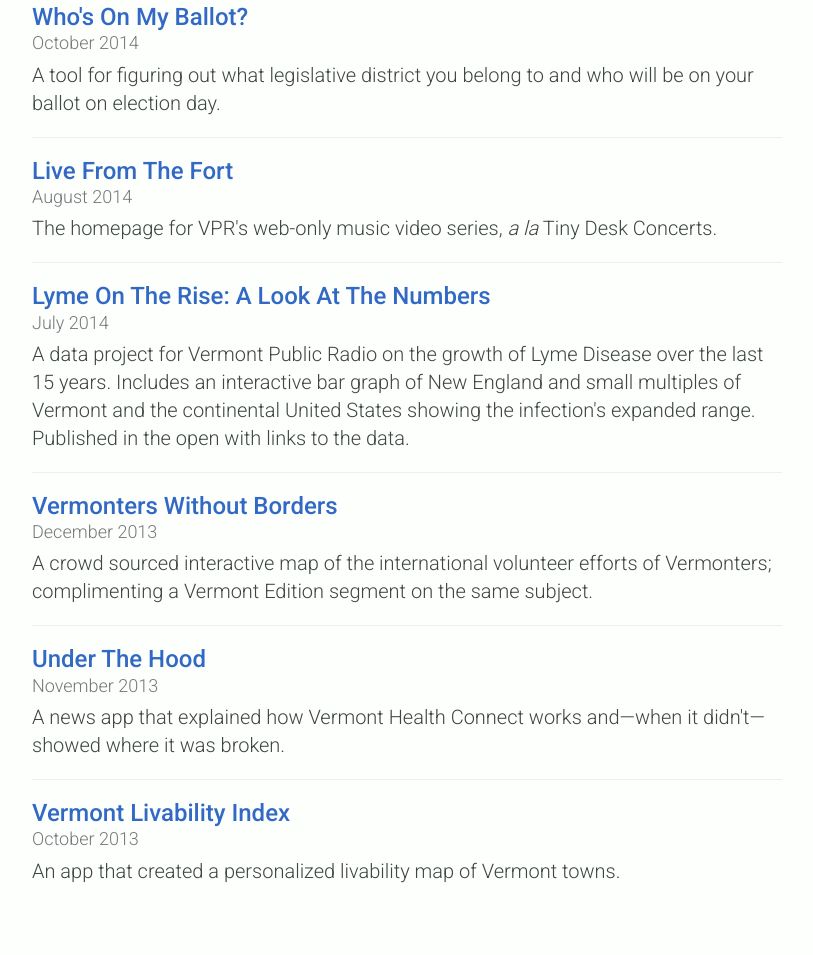
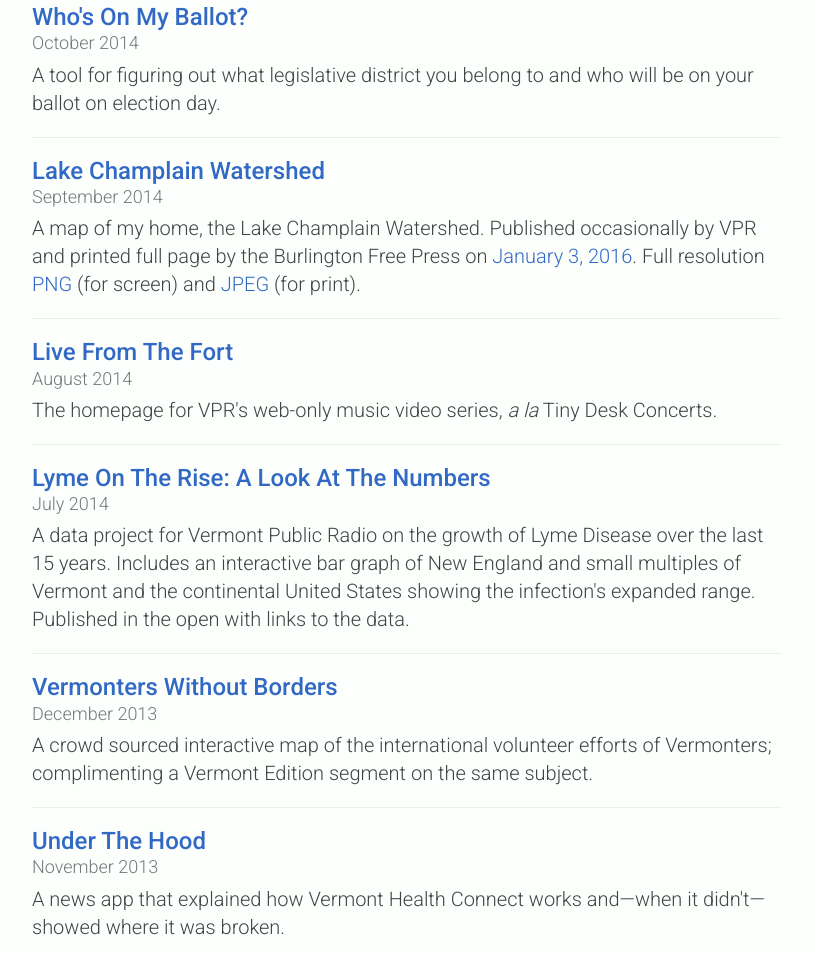
Before and after one commit to mattparrilla/mattparrilla.github.io, a plain HTML site: page index.html in a window 1280 px wide. Shown: the part 1615-2570 px from the top of the page, without its empty margins (233-1046 px from the left). Drawn offline with Linux system fonts and the light colour scheme; files whose address does not match are found by name.

Commit message:
Update blog with watershed

```diff
--- a/index.html
+++ b/index.html
@@ -125,6 +125,13 @@
 
             <hr>
 
+            <div class="project">
+                <h3><a href="http://www.matthewparrilla.com/static/img/lake-champlain-watershed-small.png">Lake Champlain Watershed</a></h3>
+                <p class="date">September 2014</p>
+                <p>A map of my home, the Lake Champlain Watershed. Published occasionally by VPR and printed full page by the Burlington Free Press on <a href="http://www.burlingtonfreepress.com/story/life/green-mountain/2016/01/03/essay-thinking-like-watershed/77965274/?from=global&amp;sessionKey=&amp;autologin=">January 3, 2016</a>. Full resolution <a href="http://www.matthewparrilla.com/static/img/lake-champlain-watershed.png">PNG</a> (for screen) and <a href="http://www.matthewparrilla.com/static/img/lake-champlain-watershed.jpg">JPEG</a> (for print).</p>
+            </div>
+
+            <hr>
 
             <div class="project">
                 <h3><a href="http://www.vpr.net/apps/live-from-the-fort">Live From The Fort</a></h3>
```
